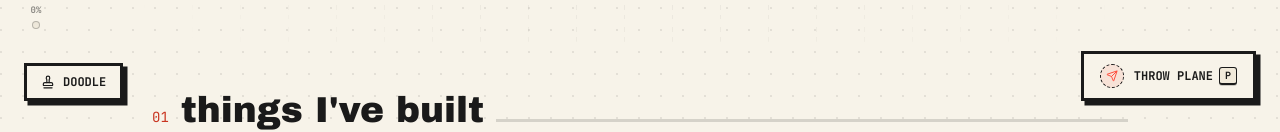
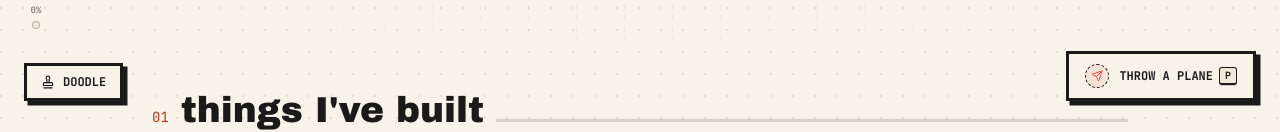
Before and after one commit to chandanSahoo-cs/portfolio, a Next.js app: page / in a window 1280 px wide. Shown: the part 675-807 px from the top of the page. Built offline with nearby package versions, Linux system fonts and the light colour scheme.

Commit message:
change logo

```diff
--- a/components/PlaneLauncher.tsx
+++ b/components/PlaneLauncher.tsx
@@ -297,7 +297,7 @@ export default function PlaneLauncher() {
 
           <div className="text-left">
             <div className="flex items-center gap-1.5 leading-none">
-              <span>THROW PLANE</span>
+              <span>THROW A PLANE</span>
               <kbd className="inline-flex h-[18px] min-w-[18px] items-center justify-center rounded-[3px] border border-ink border-b-[2.5px] bg-paper-alt px-1 font-mono text-[10px] font-bold text-ink shadow-[0_1px_0_0_rgba(26,26,26,0.2)] transition-transform group-hover:scale-105 group-active:translate-y-[1px] group-active:border-b">
                 P
               </kbd>
```
Also changed, not shown: public/logo.svg.
